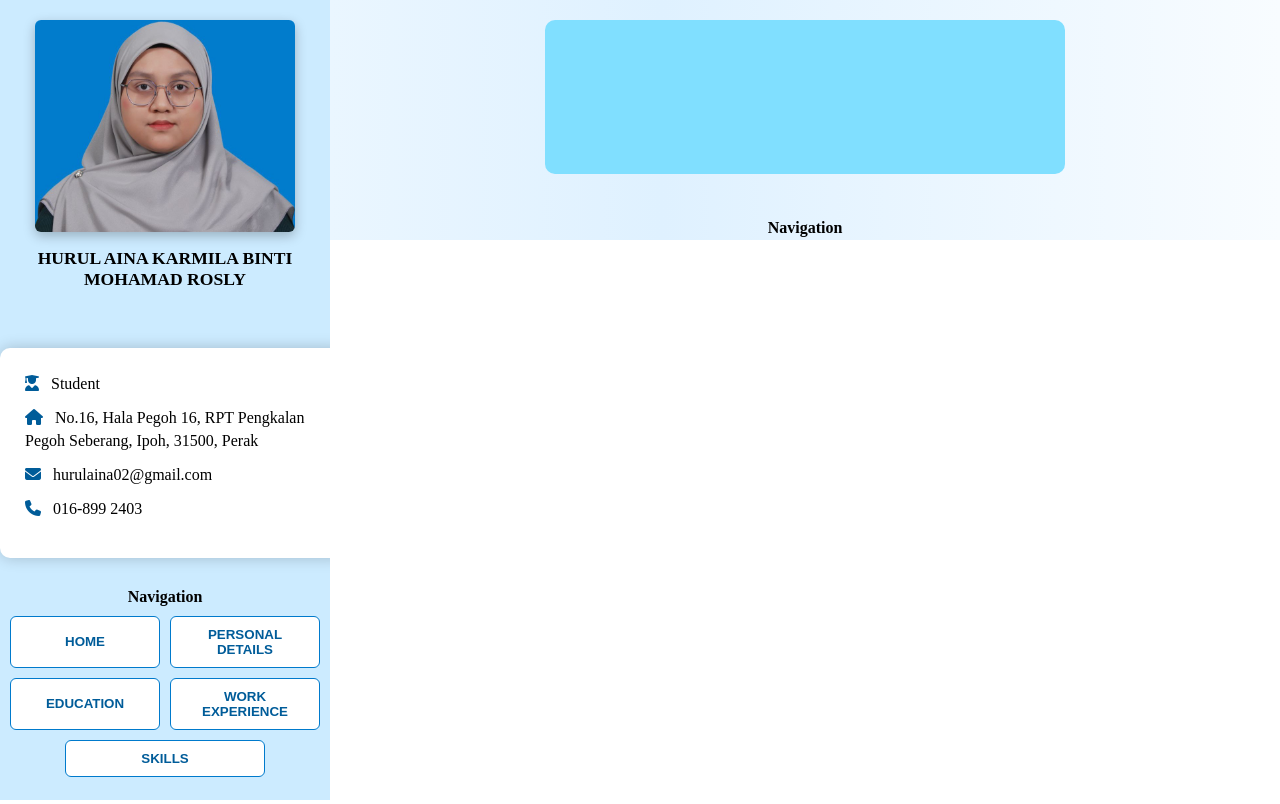
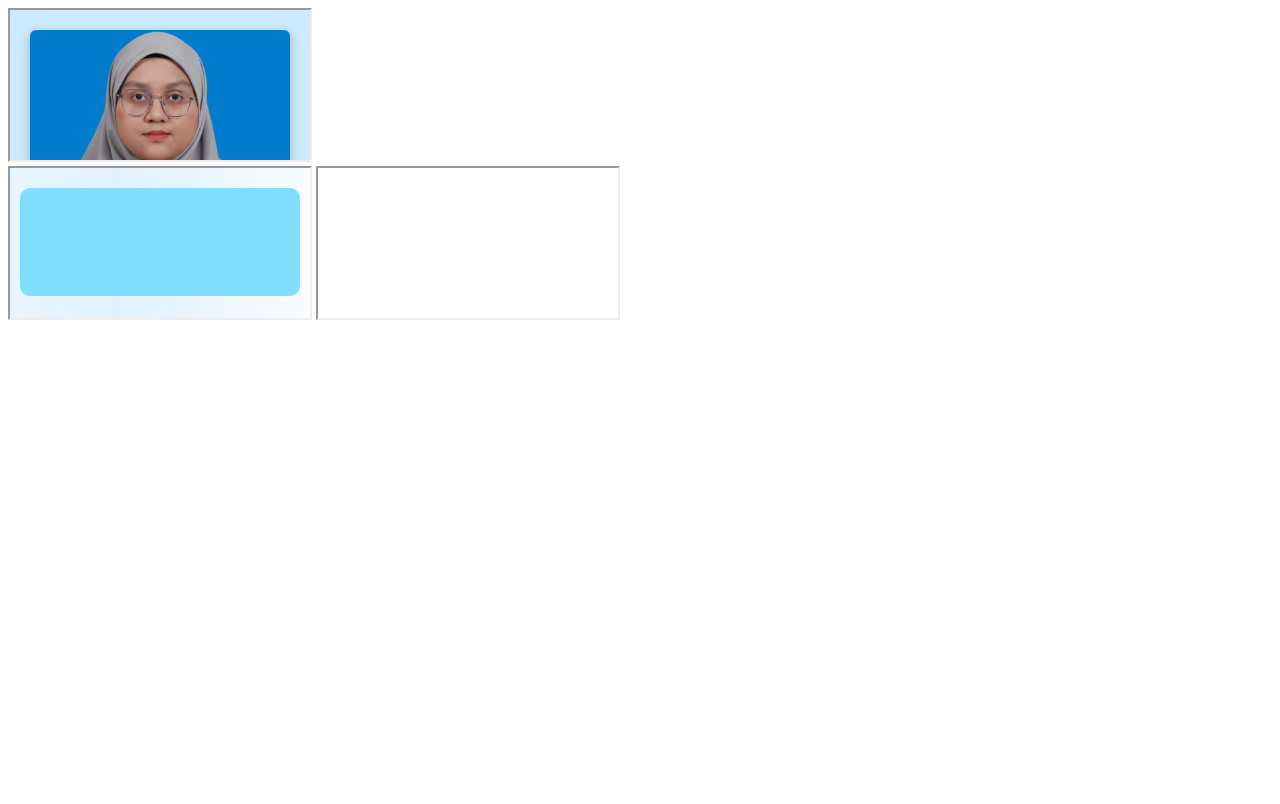
Before and after one commit to hurulaina/web-resume, a plain HTML site: page frame.html in a window 1280 px wide. Drawn offline with Linux system fonts and the light colour scheme.

Commit message:
Update frame.html

```diff
--- a/frame.html
+++ b/frame.html
@@ -4,37 +4,6 @@
 <meta charset="UTF-8">
 <meta name="viewport" content="width=device-width, initial-scale=1.0">
 <title>My Frame</title>
-
-<style>
-    /* Full page grid layout */
-    body, html {
-        margin: 0;
-        padding: 0;
-        height: 100%;
-    }
-
-    .grid-container {
-        display: grid;
-        grid-template-columns: 330px 1fr; /* left column fixed */
-        height: 100vh;
-    }
-
-    /* Right side: top & bottom rows */
-    .right-side {
-        display: grid;
-        grid-template-rows: 30% 70%;
-        height: 100%;
-    }
-
-    /* iFrames must fill their grid cells */
-    iframe {
-        width: 100%;
-        height: 100%;
-        border: none;
-    }
-
-    }
-</style>
 </head>
 
 <body>
```
